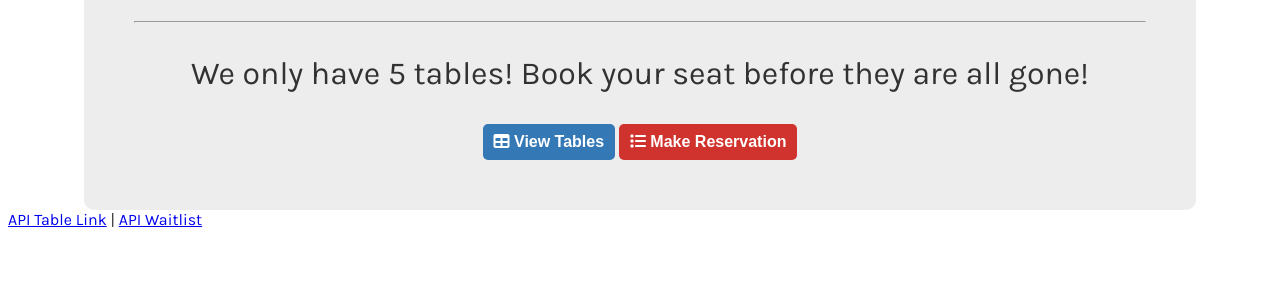
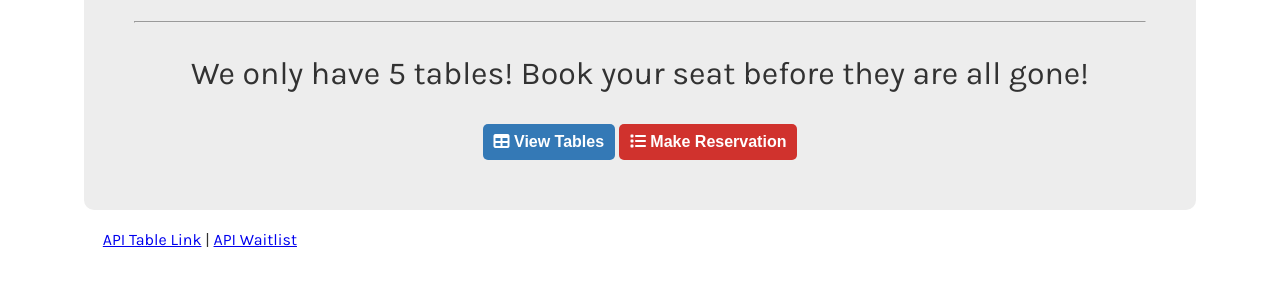
Before and after one commit to tylersweeney/hotRestaurant, a website: page home.html in a window 1280 px wide. Shown: the part 198-484 px from the top of the page. Drawn offline with nearby package versions, Linux system fonts and the light colour scheme.

Commit message:
style API links

```diff
--- a/assets/css/styles.css
+++ b/assets/css/styles.css
@@ -12,6 +12,12 @@ div#header {
   width: 80%;
   text-align: center;
   margin: 0 auto;
+}
+
+div#footer {
+  margin: 0 auto;
+  padding-top: 20px;
+  width: 85%;
 }
 
 h1 {
```
